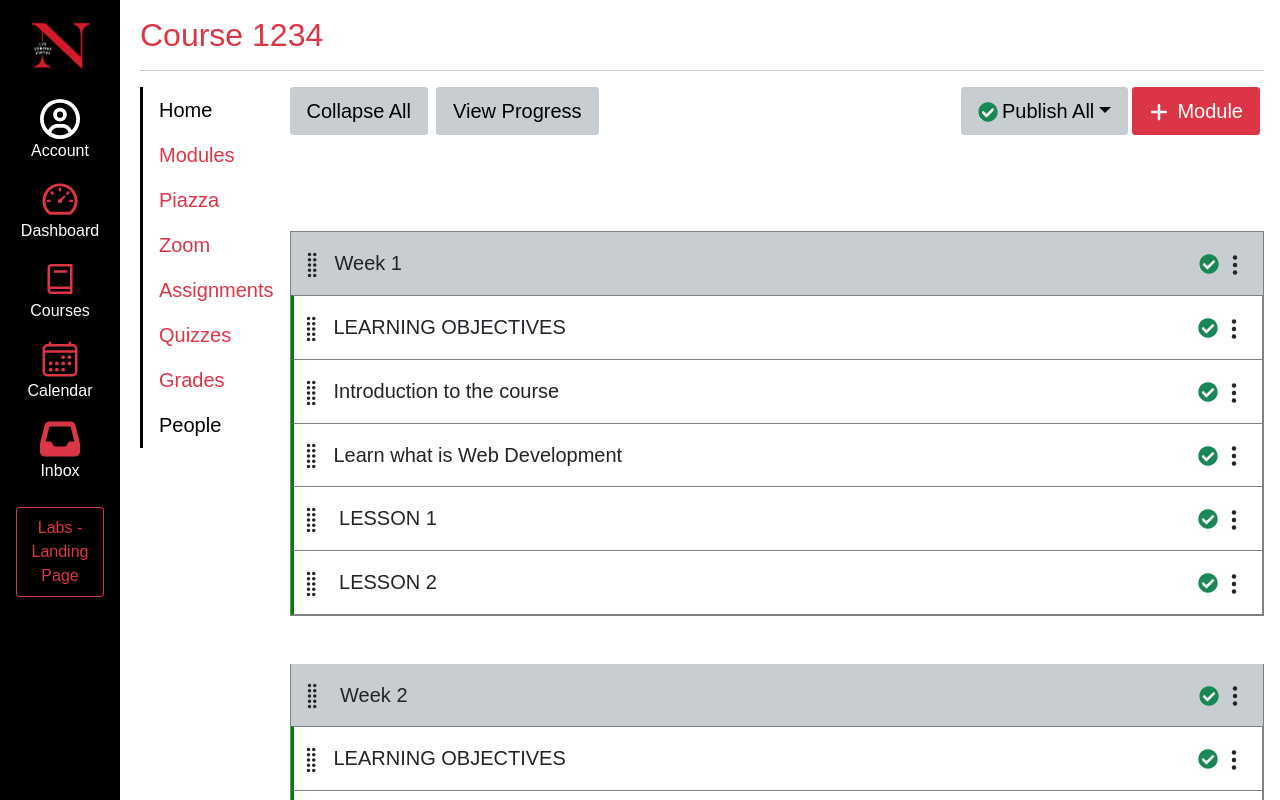
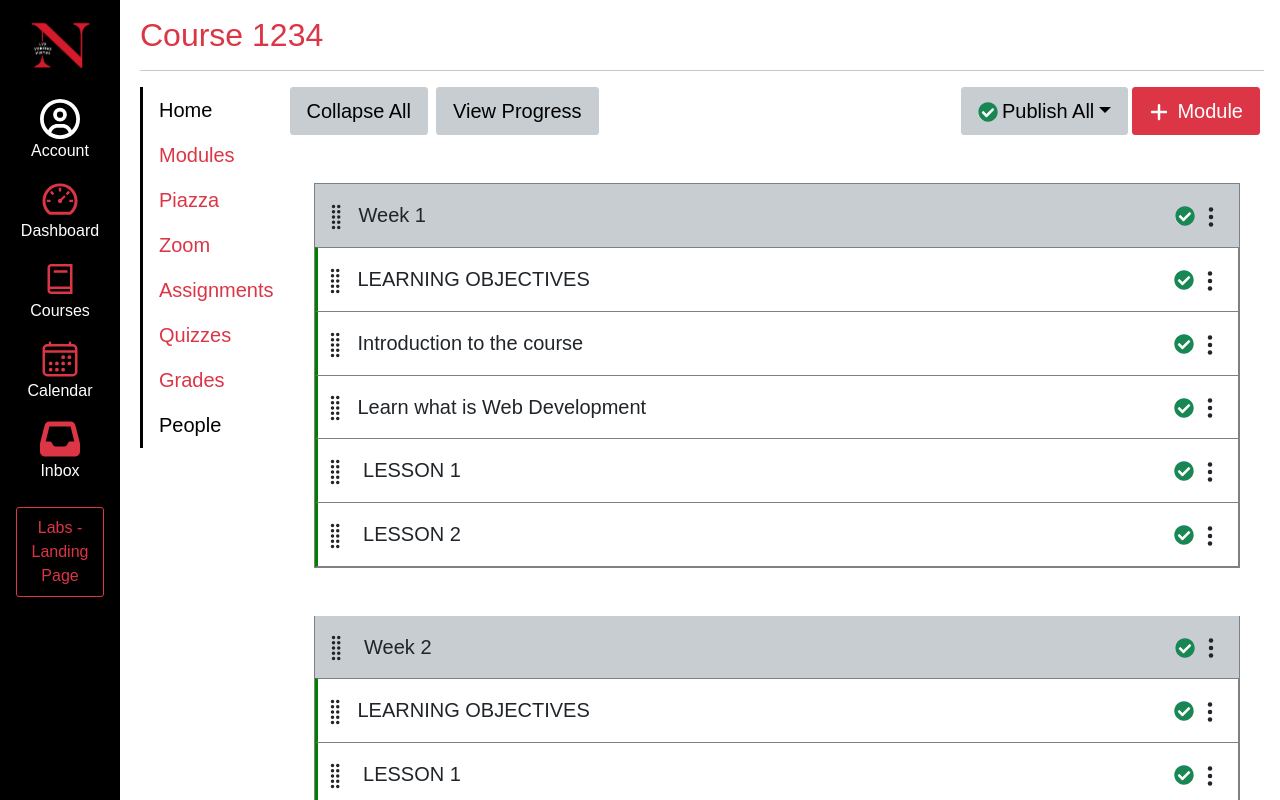
Before and after one commit to YASH-MOHARIR/Kanbas-webdev-project-Yash-Moharir, a React (Create React App) app: page /Courses/01/Modules in a window 1280 px wide. Shown: the top 800 px of the page. Built offline with nearby package versions, Linux system fonts and the light colour scheme.

Commit message:
updated modules and assignment editor

```diff
--- a/src/Courses/Assingments/AssignmentEditor.tsx
+++ b/src/Courses/Assingments/AssignmentEditor.tsx
@@ -14,7 +14,7 @@ export default function AssignmentEditor() {
         cols={10}
         rows={5}
         id="wd-description"
-        value=" Submit a link to the landing page of your Web application running on Netlify. The landing page should include
+        defaultValue=" Submit a link to the landing page of your Web application running on Netlify. The landing page should include
         the following: Your full name and section Links to each of the lab assignments Link to the Kanbas application
         Links to all relevant source code repositories The Kanbas application should include a link to navigate back to
         the landing page."></textarea>
--- a/src/Courses/Courses.tsx
+++ b/src/Courses/Courses.tsx
@@ -27,7 +27,7 @@ class Courses extends Component {
               <Route path="Home" element={<Home />} />
               <Route path="Modules" element={<Modules />} />
               <Route path="Assignments" element={<Assignments />} />
-              <Route path="/Assignments/:aid" element={<AssignmentEditor />} />
+              <Route path="Assignments/:aid" element={<AssignmentEditor />} />
               <Route path="People" element={<PeopleTable />} />
             </Routes>
           </div>
--- a/src/Courses/Modules/Modules.tsx
+++ b/src/Courses/Modules/Modules.tsx
@@ -6,11 +6,8 @@ import { BsGripVertical } from "react-icons/bs";
 export default function Modules() {
   return (
     <div>
-      <ModulesControls /> <br />
-      <br />
-      <br />
-      <br />
-      <ul id="wd-modules" className="list-group rounded-0">
+      <ModulesControls />
+      <ul id="wd-modules" className="list-group rounded-0 mt-5 mx-md-4">
         <li className="wd-module list-group-item p-0 mb-5 fs-5 border-gray">
           <div className="wd-title p-3 ps-2 bg-secondary">
 
--- a/src/Courses/Modules/ModulesControls.tsx
+++ b/src/Courses/Modules/ModulesControls.tsx
@@ -10,11 +10,11 @@ class ModulesControls extends React.Component {
         <button className="btn btn-lg btn-secondary" id=" wd-view-progress">Collapse All</button>
         <button className="btn btn-lg btn-secondary mx-2" id=" wd-collapse-all">View Progress</button>
 
-        <button id="wd-add-module-btn" className="btn btn-lg btn-danger me-1 float-end">
+        <button id="wd-add-module-btn" className="btn btn-lg btn-danger me-1 float-end ">
           <FaPlus className="position-relative me-2" style={{ bottom: "1px" }} />
           Module
         </button>
-        <div className="dropdown d-inline me-1 float-end">
+        <div className="dropdown d-inline me-1 float-end  ">
           <button
             id="wd-publish-all-btn"
             className="btn btn-lg btn-secondary dropdown-toggle"
```
